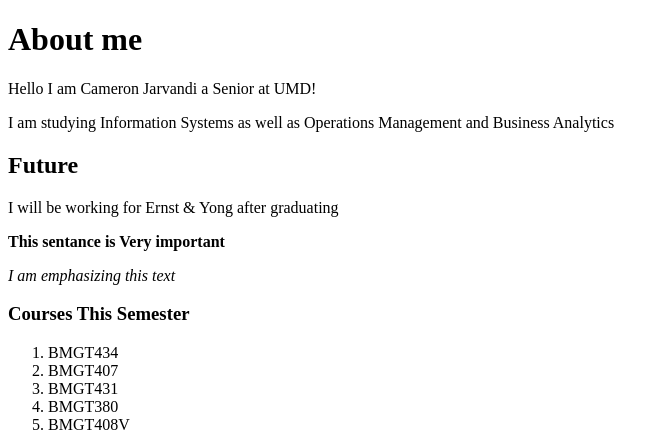
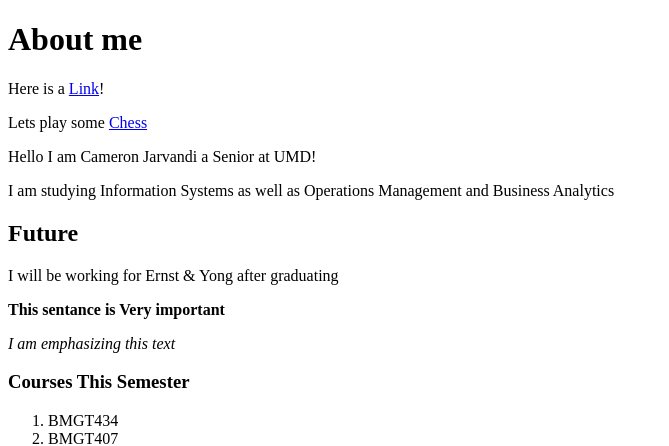
Before and after one commit to CJarvandi/helloWorld, a Flask app: page /about in a window 1280 px wide. Shown: the top 446 px of the page, without its empty margins (0-669 px from the left). Run offline with Flask 3, Linux system fonts and the light colour scheme.

Commit message:
Some links have been added

```diff
--- a/Templates/about.html
+++ b/Templates/about.html
@@ -6,6 +6,8 @@
 </head>
 <body>
     <h1>About me</h1>
+    <p>Here is a <a href="http://127.0.0.1:5000" >Link</a>!</p>
+    <p> Lets play some <a href="https://www.chess.com/home" target="_blank">Chess</a></p>
     <p>Hello I am Cameron Jarvandi a Senior at UMD!</p>
     <p>I am studying Information Systems as well as Operations Management and Business Analytics</p>
     <h2> Future</h2>
@@ -43,5 +45,6 @@
         <td>Fall 24'</td>
     </tr>
 </table>
+
 </body>
 </html>
```
